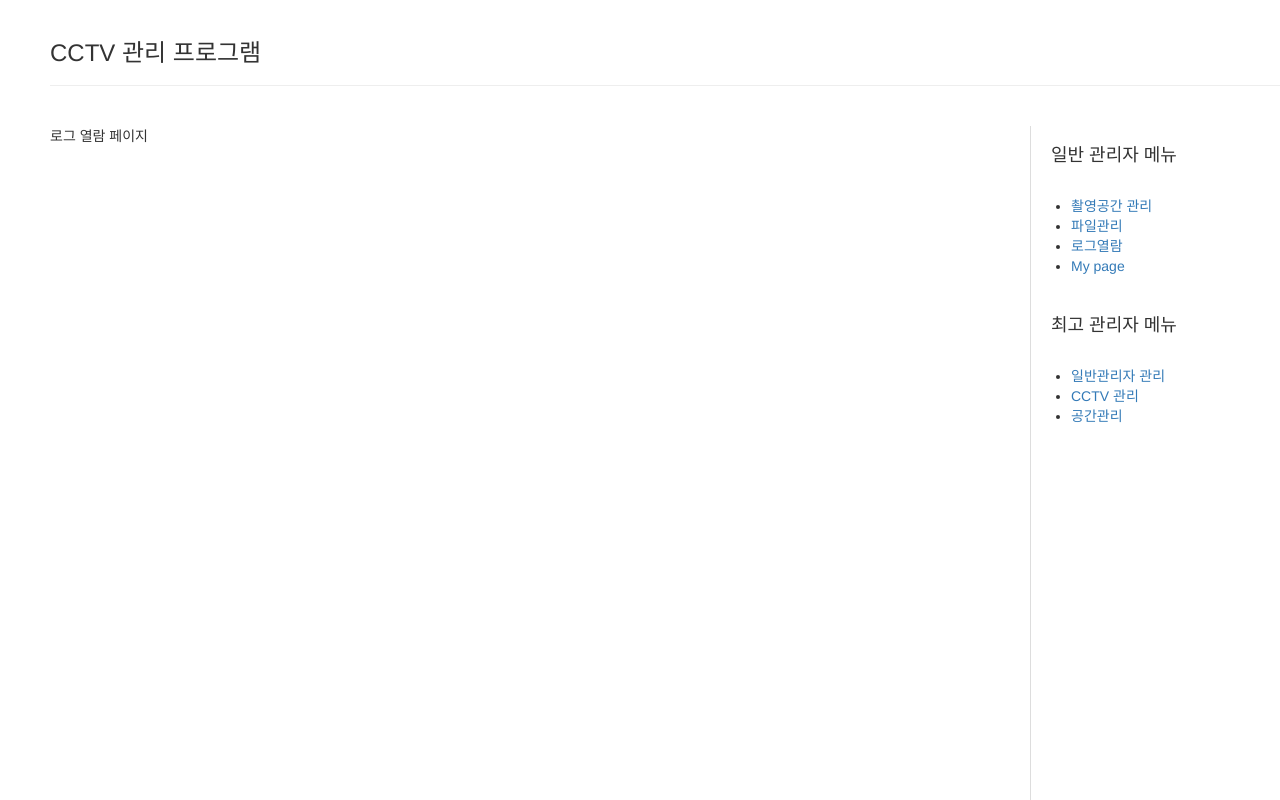
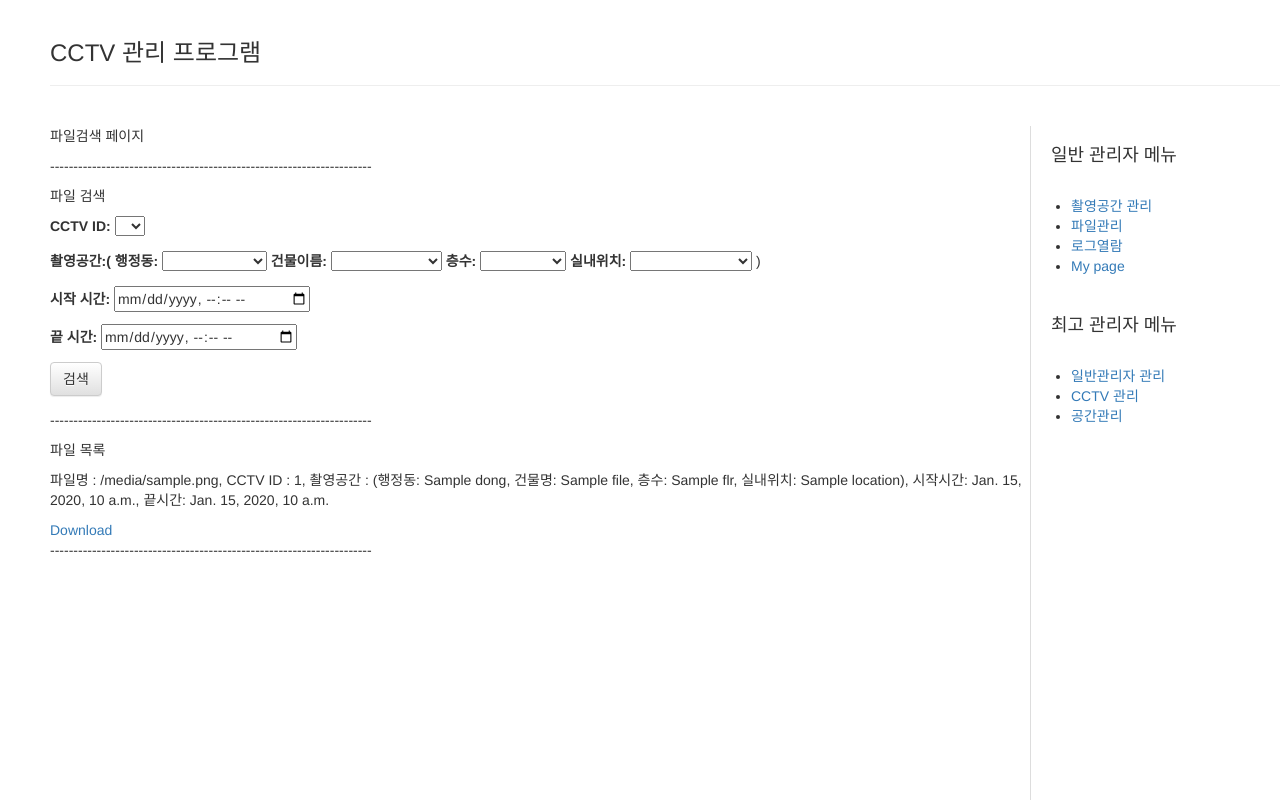
Before and after one commit to bomul0327/DatabaseProject1, a Django app: template cctv/templates/cctv/log_read.html in a window 1280 px wide. Shown: the top 800 px of the page. Run offline with Django 3.2, Linux system fonts and the light colour scheme; the template is opened without the code that fills it: most values are stand-ins (such as "Sample title", 1, 10 or a date in 2020); some libraries are stand-ins or nearby versions.

Commit message:
Add files via upload
파일 검색 기능

```diff
--- a/cctv/templates/cctv/log_read.html
+++ b/cctv/templates/cctv/log_read.html
@@ -1,7 +1,61 @@
 {% extends 'cctv/base.html' %}
 {% block content %}
-<p>로그 열람 페이지</p>
-
-
-
+<p>파일검색 페이지</p>
+<p>---------------------------------------------------------------------
+<p>파일 검색</p>
+<form method="POST" class="post-form">{% csrf_token %}
+    <!--{{ form.as_p }}-->
+    <p><label for="cctv_id">CCTV ID:</label>
+	  <select name="cctv_id" id="cctv_id">
+		<option selected />
+		{% for cctv in cctv_list %}
+		<option value="{{ cctv.id }}"/>{{cctv.id}}
+		{% endfor %}
+	  </select>
+	</p>
+    <p><label for="shoot_space_id">촬영공간:( </label>
+    <label for="dong">행정동:</label>
+      <select name="dong" id="dong">
+		<option selected />
+		{% for space in space_list %}
+		<option value="{{ space.dong }}"/>{{space.dong}}
+		{% endfor %}
+	  </select>
+    <label for="building_name">건물이름:</label>
+      <select name="building_name" id="building_name">
+		<option selected />
+		{% for space in space_list %}
+		<option value="{{ space.building_name }}"/>{{space.building_name}}
+		{% endfor %}
+	  </select>
+    <label for="flr">층수:</label>
+      <select name="flr" id="flr">
+		<option selected />
+		{% for space in space_list %}
+		<option value="{{ space.flr }}"/>{{space.flr}}
+		{% endfor %}
+	  </select>
+    <label for="location">실내위치:</label>
+      <select name="location" id="location">
+		<option selected />
+		{% for space in space_list %}
+		<option value="{{ space.location }}"/>{{space.location}}
+		{% endfor %}
+      </select> )
+	</p>
+	<p><label for="start_time">시작 시간:</label>
+      <input name="start_time" id="start_time" type="datetime-local"/></p>
+    <p><label for="end_time">끝 시간:</label>
+      <input name="end_time" id="end_time" type="datetime-local"/></p>
+    <button type="submit" name="mode" value="select" class="save btn btn-default">검색</button>
+</form>
+<p>---------------------------------------------------------------------
+<p>파일 목록</p>
+{% for files in files_list %}
+<div>
+  <p>파일명 : {{ files.file }}, CCTV ID : {{files.CCTV_id_id}}, 촬영공간 : (행정동: {{files.dong}}, 건물명: {{files.building_name}}, 층수: {{files.flr}}, 실내위치: {{files.location}}), 시작시간: {{files.start_time}}, 끝시간: {{files.end_time}} </p>
+	<a href={{files.file}}>Download</a>
+</div>
+{% endfor %}
+<p>---------------------------------------------------------------------
 {% endblock %}
```
